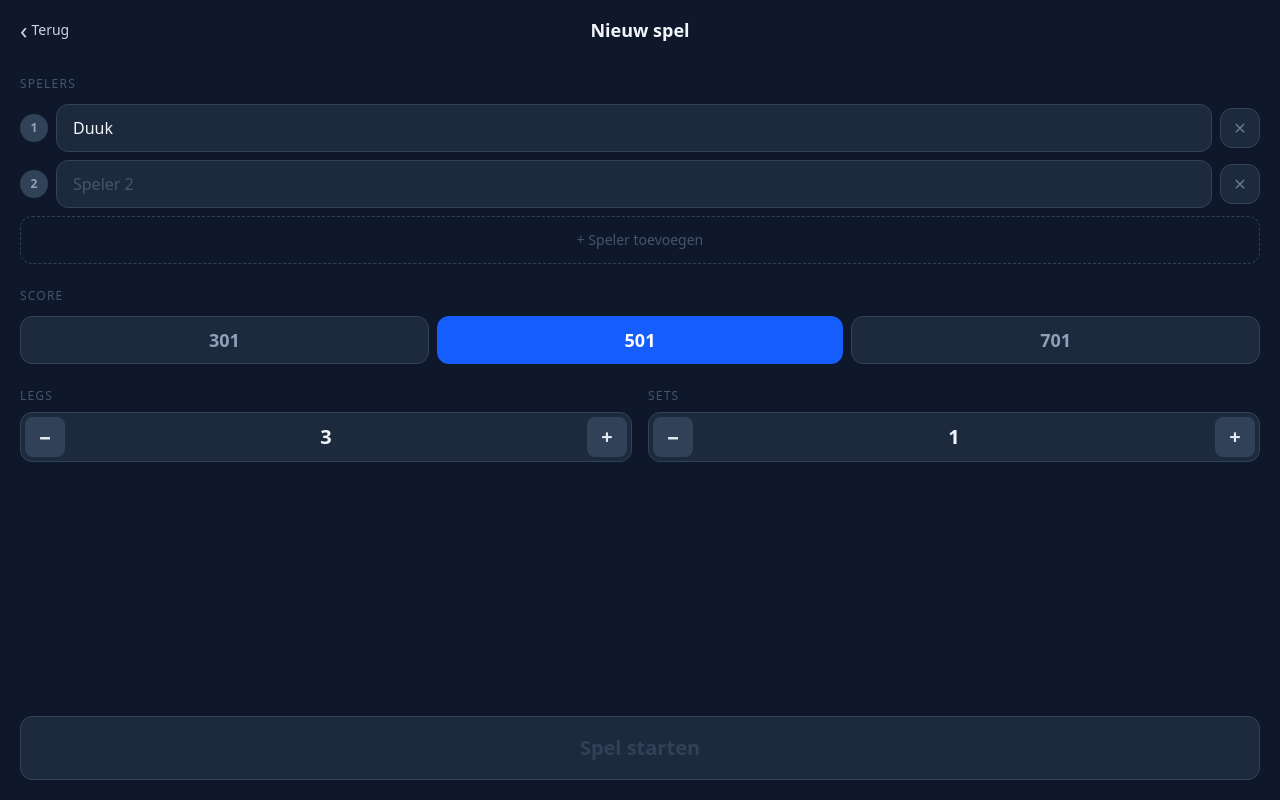
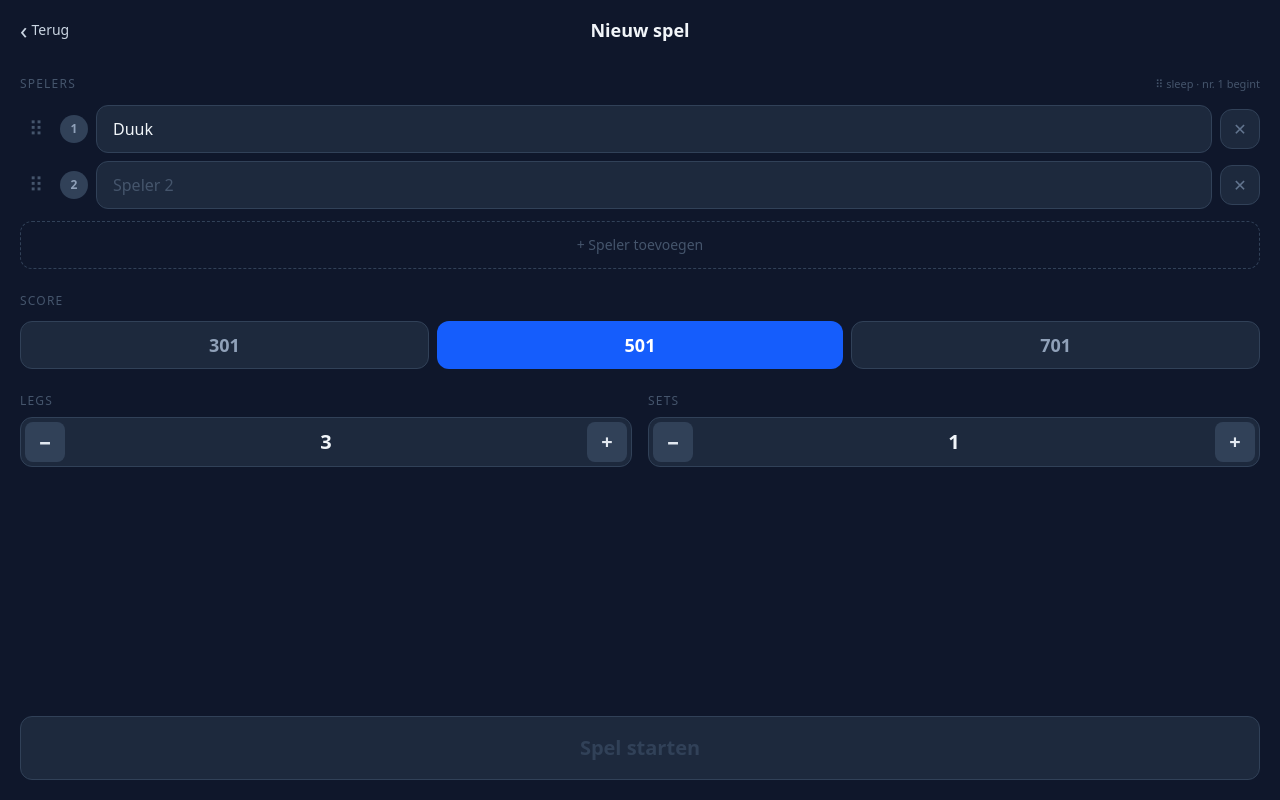
Before and after one commit to duukizaakbreedland/darts-app, a React (Vite) app: page /darts-app/new-game in a window 1280 px wide. Built offline with nearby package versions, Linux system fonts and the light colour scheme.

Commit message:
Nieuw spel: spelers sleepbaar voor werpvolgorde (nr. 1 begint), via dnd-kit

```diff
--- a/package.json
+++ b/package.json
@@ -11,6 +11,10 @@
     "icons": "node scripts/generate-icons.mjs"
   },
   "dependencies": {
+    "@dnd-kit/core": "^6.3.1",
+    "@dnd-kit/modifiers": "^9.0.0",
+    "@dnd-kit/sortable": "^10.0.0",
+    "@dnd-kit/utilities": "^3.2.2",
     "@supabase/supabase-js": "^2.108.2",
     "react": "^19.2.7",
     "react-dom": "^19.2.7",
--- a/src/screens/NewGameScreen.tsx
+++ b/src/screens/NewGameScreen.tsx
@@ -1,9 +1,30 @@
 import { useState } from 'react'
 import { useNavigate } from 'react-router-dom'
+import {
+  DndContext,
+  PointerSensor,
+  useSensor,
+  useSensors,
+  closestCenter,
+  type DragEndEvent,
+} from '@dnd-kit/core'
+import {
+  SortableContext,
+  useSortable,
+  arrayMove,
+  verticalListSortingStrategy,
+} from '@dnd-kit/sortable'
+import { CSS } from '@dnd-kit/utilities'
+import { restrictToVerticalAxis, restrictToParentElement } from '@dnd-kit/modifiers'
 import { OnScreenKeyboard } from '../components/OnScreenKeyboard'
 
 const STARTING_SCORES = [301, 501, 701]
 const RECENT_KEY = 'darts.recentPlayers'
+
+let idCounter = 0
+const uid = () => `p${idCounter++}`
+
+type PlayerSlot = { id: string; name: string }
 
 function loadRecent(): string[] {
   try {
@@ -14,48 +35,125 @@ function loadRecent(): string[] {
   }
 }
 
+type RowProps = {
+  player: PlayerSlot
+  index: number
+  total: number
+  isActive: boolean
+  onEdit: () => void
+  onRemove: () => void
+}
+
+function SortablePlayerRow({ player, index, total, isActive, onEdit, onRemove }: RowProps) {
+  const { attributes, listeners, setNodeRef, transform, transition, isDragging } = useSortable({
+    id: player.id,
+  })
+  const style = {
+    transform: CSS.Transform.toString(transform),
+    transition,
+  }
+
+  return (
+    <div
+      ref={setNodeRef}
+      style={style}
+      className={`flex items-center gap-2 ${isDragging ? 'relative z-10 opacity-80' : ''}`}
+    >
+      {/* Sleep-handvat */}
+      <button
+        {...attributes}
+        {...listeners}
+        aria-label="Versleep om volgorde te wijzigen"
+        className="w-8 h-12 flex items-center justify-center text-slate-600 text-xl touch-none cursor-grab active:cursor-grabbing active:text-slate-400"
+      >
+        ⠿
+      </button>
+
+      {/* Volgordenummer */}
+      <div className="w-7 h-7 rounded-full bg-slate-700 flex items-center justify-center text-xs font-bold text-slate-400 flex-shrink-0">
+        {index + 1}
+      </div>
+
+      {/* Naam */}
+      <button
+        onClick={onEdit}
+        className={`flex-1 text-left bg-slate-800 border rounded-xl px-4 h-12 transition-colors ${
+          isActive ? 'border-blue-500' : 'border-slate-700'
+        } ${player.name ? 'text-slate-100' : 'text-slate-600'}`}
+      >
+        {player.name || `Speler ${index + 1}`}
+      </button>
+
+      {/* Verwijderen */}
+      {total > 1 && (
+        <button
+          onClick={onRemove}
+          className="w-10 h-10 rounded-xl bg-slate-800 border border-slate-700 text-slate-500 flex items-center justify-center active:bg-slate-700"
+        >
+          ✕
+        </button>
+      )}
+    </div>
+  )
+}
+
 export function NewGameScreen() {
   const navigate = useNavigate()
   const [startingScore, setStartingScore] = useState(501)
   const [legs, setLegs] = useState(3)
   const [sets, setSets] = useState(1)
-  const [players, setPlayers] = useState(['Duuk', ''])
-  const [activeField, setActiveField] = useState<number | null>(null)
+  const [players, setPlayers] = useState<PlayerSlot[]>([
+    { id: uid(), name: 'Duuk' },
+    { id: uid(), name: '' },
+  ])
+  const [activeId, setActiveId] = useState<string | null>(null)
   const [recent] = useState<string[]>(loadRecent)
+
+  const sensors = useSensors(
+    useSensor(PointerSensor, { activationConstraint: { distance: 8 } })
+  )
+
+  const handleDragEnd = (event: DragEndEvent) => {
+    const { active, over } = event
+    if (over && active.id !== over.id) {
+      setPlayers(prev => {
+        const oldIndex = prev.findIndex(p => p.id === active.id)
+        const newIndex = prev.findIndex(p => p.id === over.id)
+        return arrayMove(prev, oldIndex, newIndex)
+      })
+    }
+  }
 
   const addPlayer = () => {
     if (players.length >= 4) return
-    const idx = players.length
-    setPlayers([...players, ''])
-    setActiveField(idx) // toetsenbord meteen openen voor de nieuwe speler
+    const slot = { id: uid(), name: '' }
+    setPlayers([...players, slot])
+    setActiveId(slot.id) // toetsenbord meteen openen voor de nieuwe speler
   }
 
-  const updatePlayer = (i: number, name: string) => {
-    const next = [...players]
-    next[i] = name
-    setPlayers(next)
+  const updateName = (id: string, name: string) => {
+    setPlayers(prev => prev.map(p => (p.id === id ? { ...p, name } : p)))
   }
 
-  const removePlayer = (i: number) => {
-    setPlayers(players.filter((_, idx) => idx !== i))
+  const removePlayer = (id: string) => {
+    setPlayers(prev => prev.filter(p => p.id !== id))
   }
 
   const fillFromRecent = (name: string) => {
-    if (players.some(p => p.trim().toLowerCase() === name.toLowerCase())) return
-    const emptyIdx = players.findIndex(p => !p.trim())
-    if (emptyIdx >= 0) updatePlayer(emptyIdx, name)
-    else if (players.length < 4) setPlayers([...players, name])
+    if (players.some(p => p.name.trim().toLowerCase() === name.toLowerCase())) return
+    const empty = players.find(p => !p.name.trim())
+    if (empty) updateName(empty.id, name)
+    else if (players.length < 4) setPlayers([...players, { id: uid(), name }])
   }
 
   const availableRecent = recent.filter(
-    r => !players.some(p => p.trim().toLowerCase() === r.toLowerCase())
+    r => !players.some(p => p.name.trim().toLowerCase() === r.toLowerCase())
   )
 
-  const canStart = players.filter(p => p.trim()).length >= 2
+  const canStart = players.filter(p => p.name.trim()).length >= 2
 
   const handleStart = () => {
-    const validPlayers = players.map(p => p.trim()).filter(Boolean)
-    // Recente spelers bijwerken (nieuwste eerst, max 8)
+    const validPlayers = players.map(p => p.name.trim()).filter(Boolean)
     const merged = [
       ...validPlayers,
       ...recent.filter(r => !validPlayers.some(n => n.toLowerCase() === r.toLowerCase())),
@@ -67,6 +165,8 @@ export function NewGameScreen() {
     }
     navigate('/game', { state: { startingScore, legs, sets, players: validPlayers } })
   }
+
+  const activeIndex = activeId ? players.findIndex(p => p.id === activeId) : -1
 
   return (
     <div className="flex flex-col min-h-svh bg-slate-900 px-5 pb-5 gap-6 pt-[calc(env(safe-area-inset-top)_+_0.5rem)]">
@@ -84,33 +184,36 @@ export function NewGameScreen() {
         </h1>
       </div>
 
-      {/* Spelers — bovenaan */}
+      {/* Spelers — bovenaan, sleepbaar */}
       <div className="flex flex-col gap-3">
+        <div className="flex items-center justify-between">
           <span className="text-xs text-slate-600 uppercase tracking-widest font-medium">Spelers</span>
+          <span className="text-[11px] text-slate-600">⠿ sleep · nr. 1 begint</span>
+        </div>
+
+        <DndContext
+          sensors={sensors}
+          collisionDetection={closestCenter}
+          onDragEnd={handleDragEnd}
+          modifiers={[restrictToVerticalAxis, restrictToParentElement]}
+        >
+          <SortableContext items={players.map(p => p.id)} strategy={verticalListSortingStrategy}>
             <div className="flex flex-col gap-2">
-          {players.map((name, i) => (
-            <div key={i} className="flex items-center gap-2">
-              <div className="w-7 h-7 rounded-full bg-slate-700 flex items-center justify-center text-xs font-bold text-slate-400 flex-shrink-0">
-                {i + 1}
+              {players.map((player, i) => (
+                <SortablePlayerRow
+                  key={player.id}
+                  player={player}
+                  index={i}
+                  total={players.length}
+                  isActive={activeId === player.id}
+                  onEdit={() => setActiveId(player.id)}
+                  onRemove={() => removePlayer(player.id)}
+                />
+              ))}
             </div>
-              <button
-                onClick={() => setActiveField(i)}
-                className={`flex-1 text-left bg-slate-800 border rounded-xl px-4 h-12 transition-colors ${
-                  activeField === i ? 'border-blue-500' : 'border-slate-700'
-                } ${name ? 'text-slate-100' : 'text-slate-600'}`}
-              >
-                {name || `Speler ${i + 1}`}
-              </button>
-              {players.length > 1 && (
-                <button
-                  onClick={() => removePlayer(i)}
-                  className="w-10 h-10 rounded-xl bg-slate-800 border border-slate-700 text-slate-500 flex items-center justify-center active:bg-slate-700"
-                >
-                  ✕
-                </button>
-              )}
-            </div>
-          ))}
+          </SortableContext>
+        </DndContext>
+
         {players.length < 4 && (
           <button
             onClick={addPlayer}
@@ -119,7 +222,6 @@ export function NewGameScreen() {
             + Speler toevoegen
           </button>
         )}
-        </div>
 
         {/* Recente spelers — snelkeuze */}
         {availableRecent.length > 0 && (
@@ -184,7 +286,7 @@ export function NewGameScreen() {
         ))}
       </div>
 
-      {/* Spel starten — zelfde stijl/positie als Bevestig in het potje */}
+      {/* Spel starten */}
       <div className="mt-auto">
         <button
           onClick={handleStart}
@@ -199,13 +301,13 @@ export function NewGameScreen() {
         </button>
       </div>
 
-      {activeField !== null && (
+      {activeId !== null && activeIndex >= 0 && (
         <OnScreenKeyboard
-          label={`Speler ${activeField + 1}`}
-          initialValue={players[activeField]}
+          label={`Speler ${activeIndex + 1}`}
+          initialValue={players[activeIndex].name}
           onClose={value => {
-            updatePlayer(activeField, value)
-            setActiveField(null)
+            updateName(activeId, value)
+            setActiveId(null)
           }}
         />
       )}
```
Also changed, not shown: 1 other file (tests, documents, lock files or other folders). Lines whose indentation alone changed are shown as unchanged.
